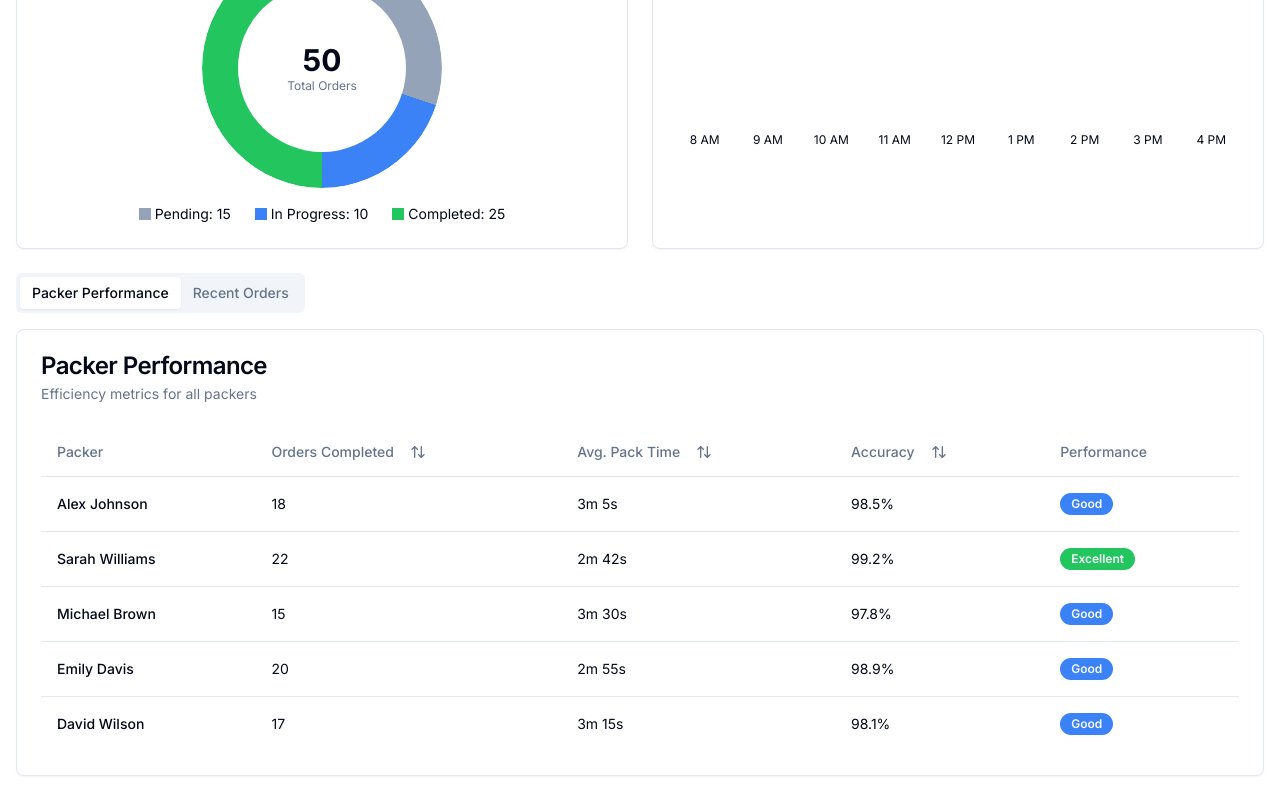
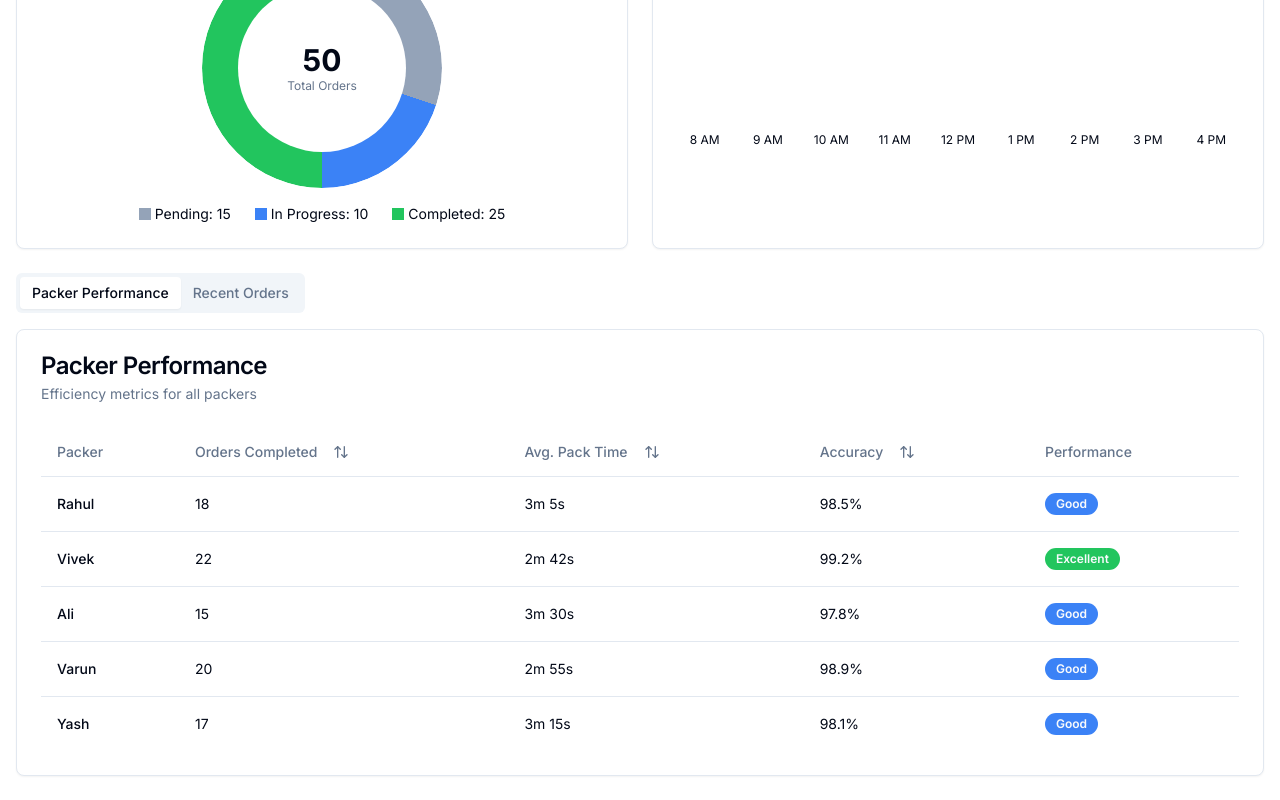
Before and after one commit to GUNAVANTH333/Pixel_Perfect_Hackron, a Next.js app: page /dashboard in a window 1280 px wide. Shown: the part 466-1266 px from the top of the page. Built offline with nearby package versions, Linux system fonts and the light colour scheme.

Commit message:
Update packer-performance-table.tsx

```diff
--- a/components/packer-performance-table.tsx
+++ b/components/packer-performance-table.tsx
@@ -12,35 +12,35 @@ type SortField = "name" | "completed" | "avgTime" | "accuracy" | null
 const packers = [
   {
     id: 1,
-    name: "Alex Johnson",
+    name: "Rahul",
     completed: 18,
     avgTime: 185, // in seconds
     accuracy: 98.5,
   },
   {
     id: 2,
-    name: "Sarah Williams",
+    name: "Vivek",
     completed: 22,
     avgTime: 162,
     accuracy: 99.2,
   },
   {
     id: 3,
-    name: "Michael Brown",
+    name: "Ali",
     completed: 15,
     avgTime: 210,
     accuracy: 97.8,
   },
   {
     id: 4,
-    name: "Emily Davis",
+    name: "Varun",
     completed: 20,
     avgTime: 175,
     accuracy: 98.9,
   },
   {
     id: 5,
-    name: "David Wilson",
+    name: "Yash",
     completed: 17,
     avgTime: 195,
     accuracy: 98.1,
```
